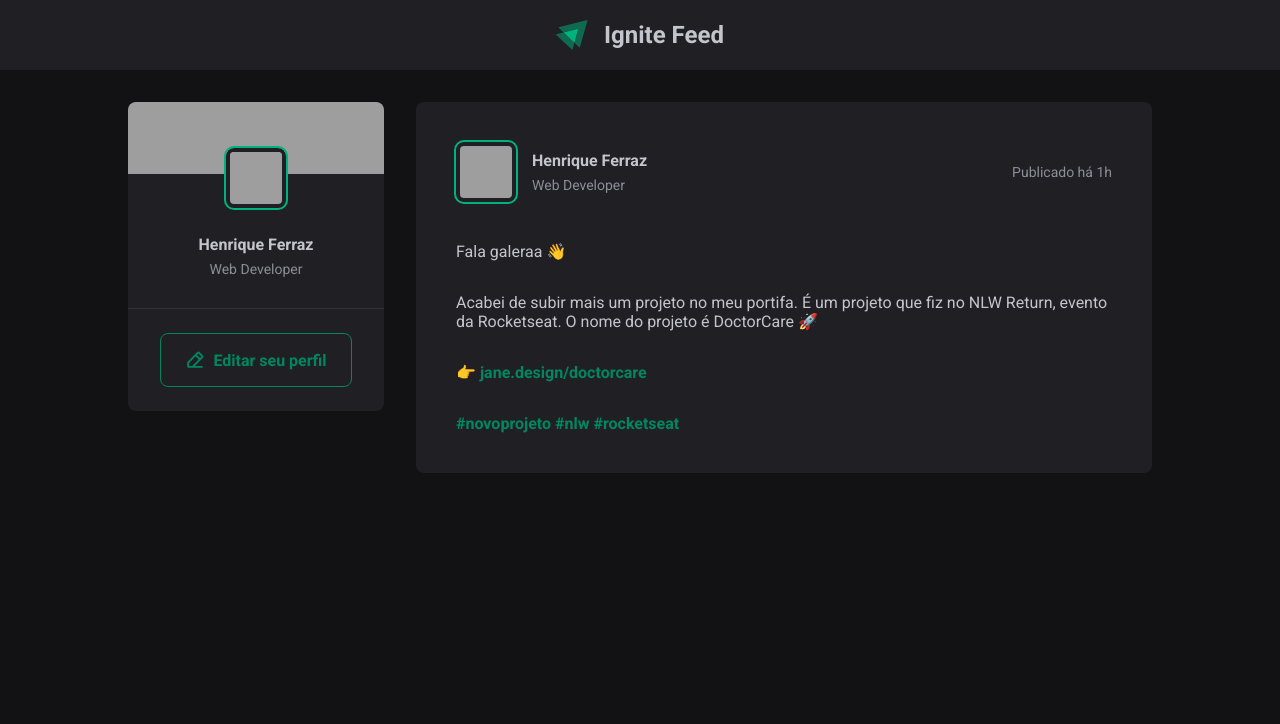
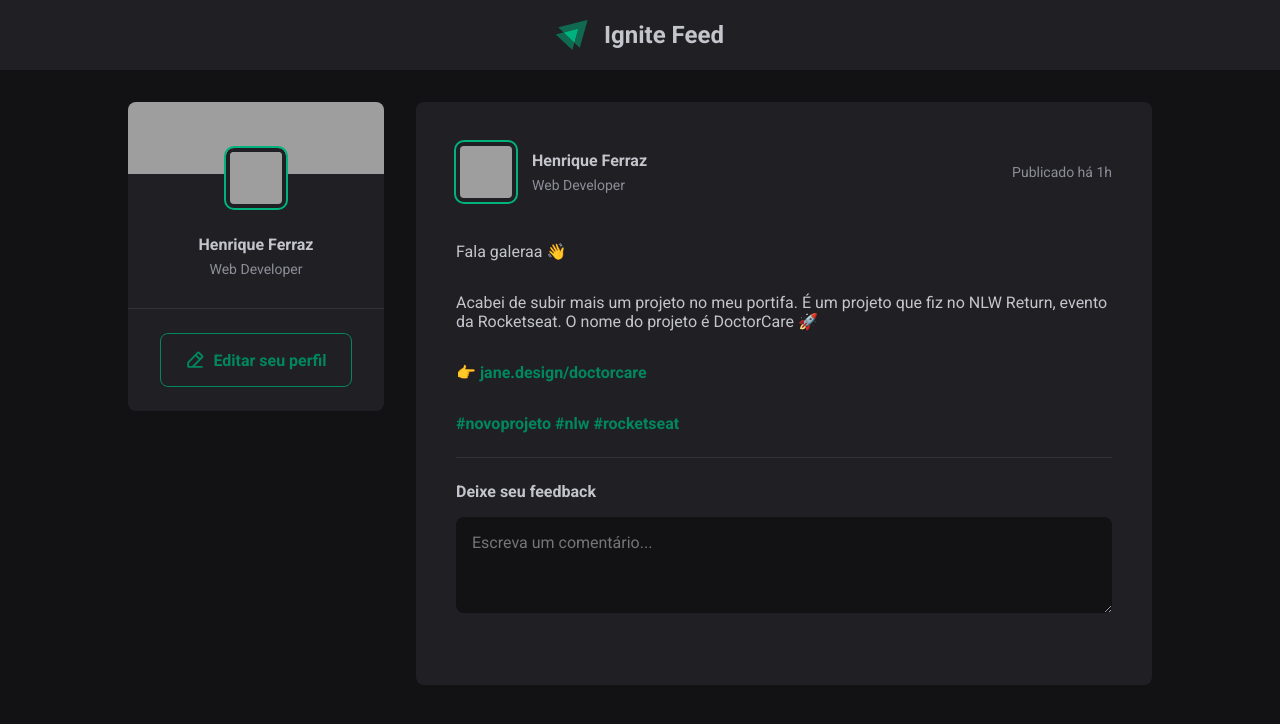
Before and after one commit to henry-frrz/ignite-feed, a React (Vite) app: page / in a window 1280 px wide. Shown: the top 724 px of the page. Built offline with nearby package versions, Linux system fonts and the light colour scheme; grey boxes are pictures that could not be loaded.

Commit message:
feat/style(post): create comment form

```diff
--- a/src/components/post/index.jsx
+++ b/src/components/post/index.jsx
@@ -44,6 +44,21 @@ export const Post = () => {
           #novoprojeto #nlw #rocketseat
         </a>
       </div>
+
+      <form className={styles['post__comment-form']}>
+        <strong className={styles['comment-form__title']}>
+          Deixe seu feedback
+        </strong>
+
+        <textarea
+          className={styles['comment-form__textarea']}
+          placeholder='Escreva um comentário...'
+        />
+
+        <button className={styles['comment-form__submit-btn']} type='submit'>
+          Publicar
+        </button>
+      </form>
     </section>
   )
 }
--- a/src/components/post/styles.module.css
+++ b/src/components/post/styles.module.css
@@ -56,3 +56,49 @@
   color: var(--green-200);
   justify-self: flex-start;
 }
+
+.post__comment-form {
+  display: grid;
+  justify-items: flex-start;
+  gap: 1rem;
+  margin-top: 1.5rem;
+  padding-top: 1.5rem;
+  border-top: 1px solid var(--neutral-600);
+}
+
+.post__comment-form:focus-within .comment-form__submit-btn {
+  visibility: visible;
+  max-height: initial;
+  padding: 1rem 1.5rem;
+  margin-bottom: 2rem;
+}
+
+.comment-form__textarea {
+  min-width: 100%;
+  max-width: 100%;
+  width: 100%;
+  min-height: 6rem;
+  max-height: 8rem;
+  padding: 1rem;
+  background-color: var(--neutral-800);
+  border: none;
+  border-radius: 0.5rem;
+  resize: vertical;
+}
+
+.comment-form__textarea:hover {
+  outline: 2px solid var(--green-200);
+}
+
+.comment-form__submit-btn {
+  border-radius: 0.5rem;
+  background-color: var(--green-200);
+  visibility: hidden;
+  max-height: 0;
+  margin-bottom: 1rem;
+  transition: background 0.1s;
+}
+
+.comment-form__submit-btn:hover {
+  background-color: var(--green-100);
+}
```
